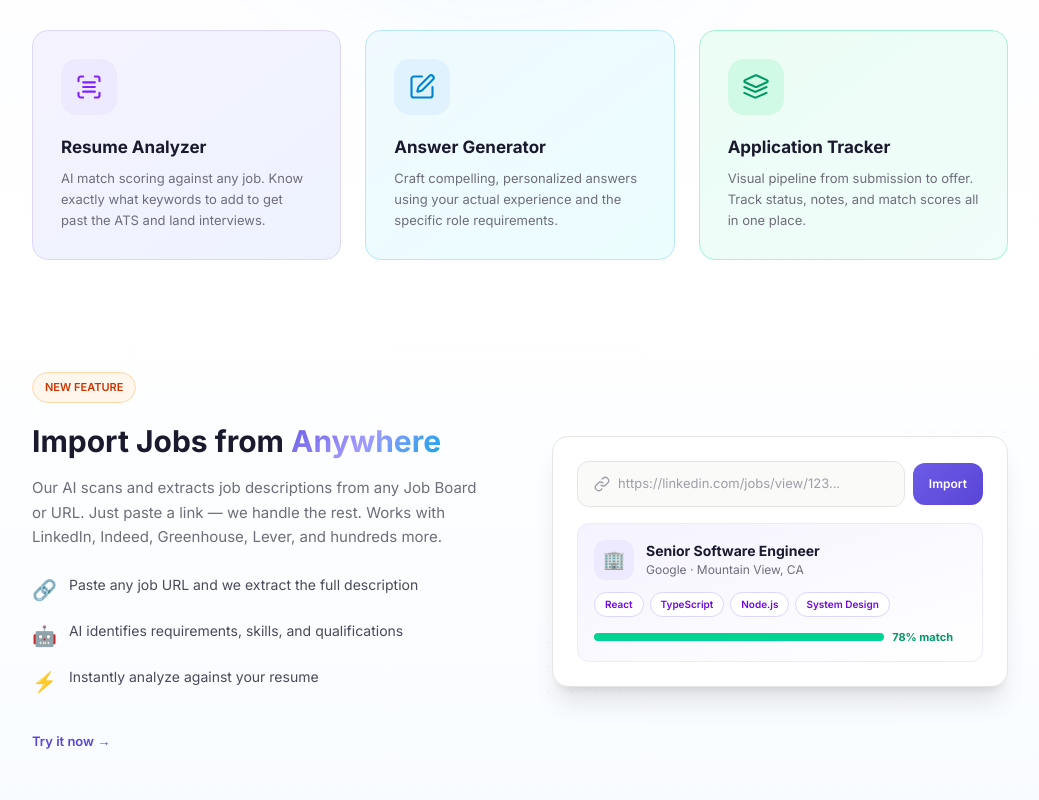
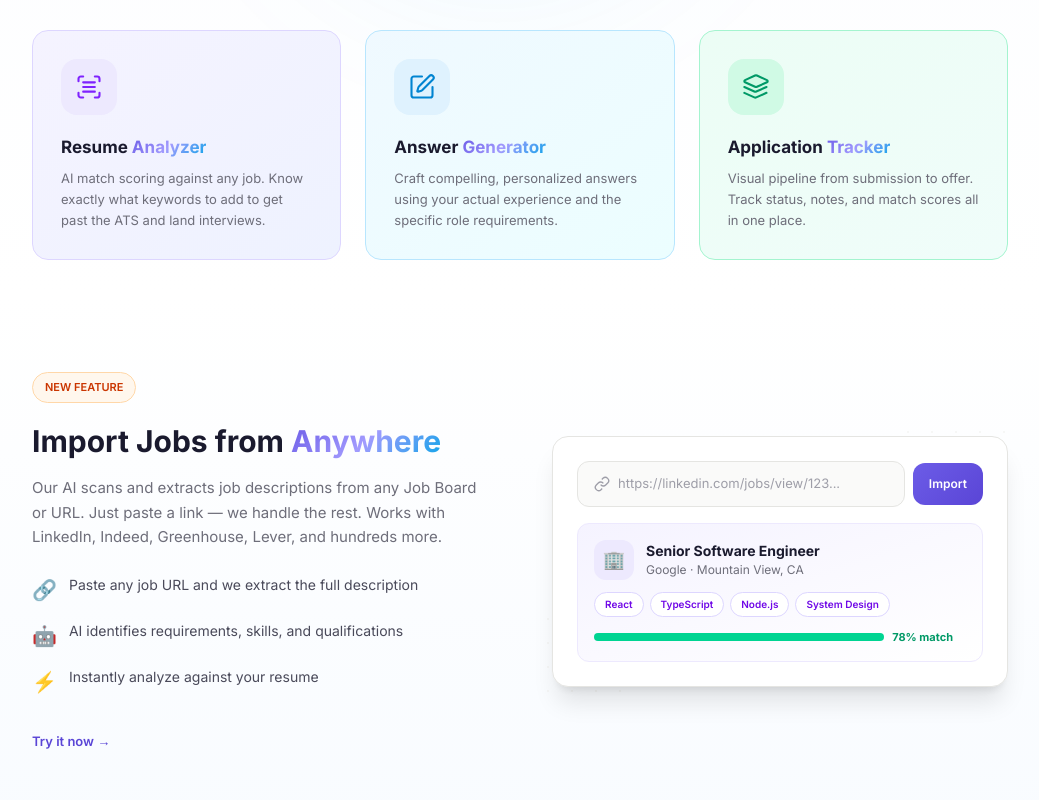
Before and after one commit to CHR1X7/CareerCopilot, a Next.js app: page / in a window 1280 px wide. Shown: the part 900-1700 px from the top of the page, without its empty margins (120-1159 px from the left). Built offline with nearby package versions, Linux system fonts and the light colour scheme.

Commit message:
Update page.tsx

```diff
--- a/app/page.tsx
+++ b/app/page.tsx
@@ -149,8 +149,14 @@ export default function LandingPage() {
               <div className={`w-14 h-14 rounded-2xl ${f.iconBg} ${f.iconColor} flex items-center justify-center mb-5`}>
                 {f.icon}
               </div>
-              <h3 className="text-[17px] font-bold text-text-primary mb-2">
-                {f.title}
+              <h3 className="text-[17px] font-bold mb-2">
+                {f.title === 'Application Tracker' ? (
+                  <>Application <span className="gradient-text-brand">Tracker</span></>
+                ) : f.title === 'Answer Generator' ? (
+                  <>Answer <span className="gradient-text-brand">Generator</span></>
+                ) : (
+                  <>Resume <span className="gradient-text-brand">Analyzer</span></>
+                )}
               </h3>
               <p className="text-[13px] text-text-tertiary leading-relaxed">
                 {f.desc}
@@ -554,7 +560,7 @@ export default function LandingPage() {
           <div className="flex items-center gap-6">
             <span className="text-[12px] text-text-muted hover:text-text-secondary cursor-pointer transition-colors">Privacy</span>
             <span className="text-[12px] text-text-muted hover:text-text-secondary cursor-pointer transition-colors">Terms</span>
-            <span className="text-[12px] text-text-muted">Built with AI, for humans ✨</span>
+            <span className="text-[12px] text-text-muted">Built with next.js✨</span>
           </div>
         </div>
       </div>
```
